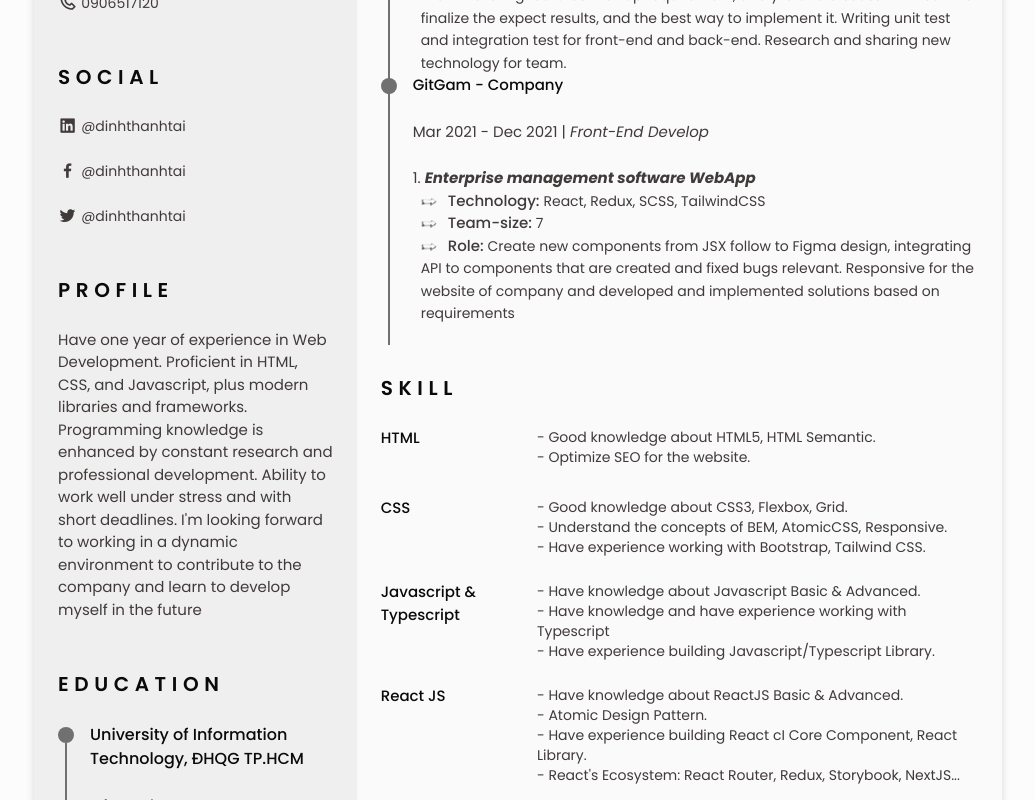
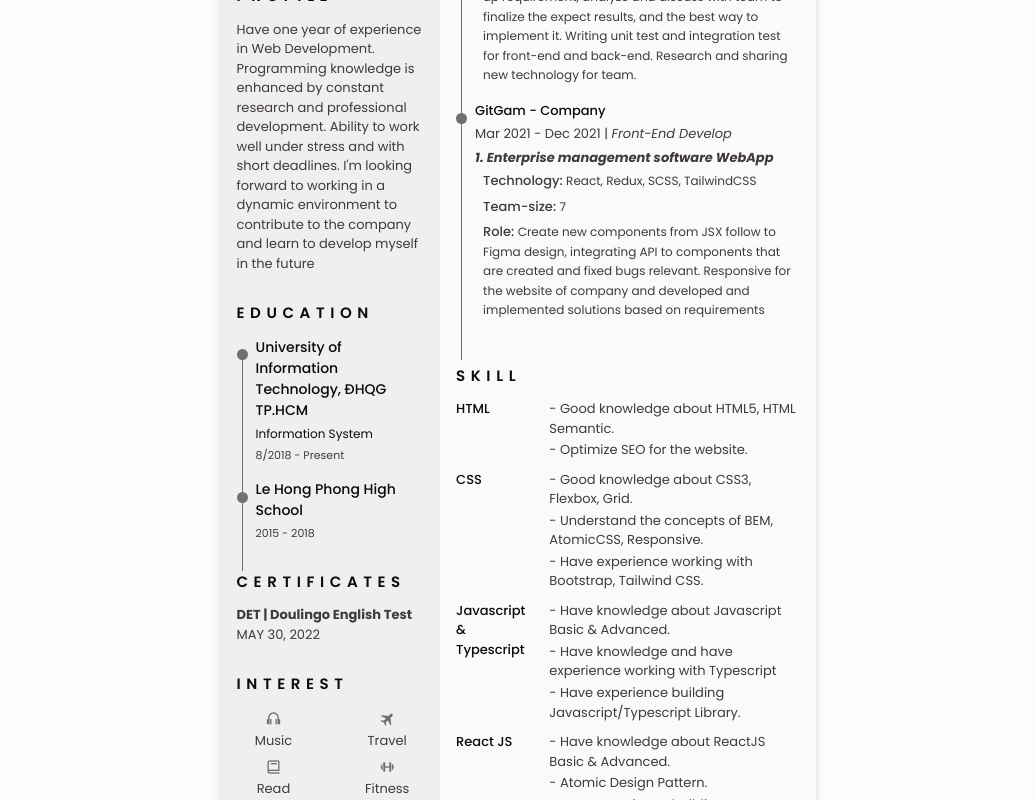
Before and after one commit to dinhthanhtai/dinhthanhtai, a React (Vite) app: page / in a window 1280 px wide. Shown: the part 460-1260 px from the top of the page, without its empty margins (122-1157 px from the left). Built offline with nearby package versions, Linux system fonts and the light colour scheme.

Commit message:
Update export pdf

```diff
--- a/index.html
+++ b/index.html
@@ -7,7 +7,7 @@
     <link href='https://unpkg.com/boxicons@2.1.2/css/boxicons.min.css' rel='stylesheet'>
     <title>Gwyn_Dinh_CV</title>
   </head>
-  <body>
+  <body class="scale-cv">
     <div id="root"></div>
     <script type="module" src="/src/main.tsx"></script>
   </body>
--- a/src/components/main/index.css
+++ b/src/components/main/index.css
@@ -118,6 +118,10 @@
     transform: translate(7px, 0);
 }
 
+.education__line {
+    height: 110%;
+}
+
 .education__data {
     gap: .5rem;
 }
@@ -137,6 +141,10 @@
 
 .experience__project {
     list-style: disc inside url('../../assets/arrow-right-smallest-bk.png')!important;
+}
+
+.experience__desc {
+    font-size: var(--small-font-size);
 }
 
 /* SKILL AND LANGUAGES  */
@@ -277,8 +285,8 @@ body.scale-cv {
     --smaller-font-size: .688rem;
 }
 
-.scale-cv .change-theme,
-.scale-cv .generate-pdf {
+.scale-cv .change-theme {
+/* .scale-cv .generate-pdf { */
     display: none;
 }
 
@@ -287,7 +295,7 @@ body.scale-cv {
 }
 
 .scale-cv .section {
-    padding: 1.5rem 0 0.8rem;
+    padding: 1rem 0 0.8rem;
 }
 
 .scale-cv .section-title {
@@ -300,12 +308,13 @@ body.scale-cv {
 }
 
 .scale-cv .home__img {
-    width: 90px;
-    height: 90px;
+    /* display: none; */
+    width: 55px;
+    height: 55px;
 }
 
 .scale-cv .home__container {
-    gap: 1.5rem;
+    gap: .5rem;
 }
 
 .scale-cv .home__data {
@@ -316,3 +325,75 @@ body.scale-cv {
 .scale-cv .social__container {
     gap: 0.75rem;
 }
+
+.scale-cv .home__icon,
+.scale-cv .social__icon,
+.scale-cv .interests__icon {
+    font-size: 1rem;
+}
+
+.scale-cv .education__container,
+.scale-cv .experience__container,
+.scale-cv .certificate__container {
+    gap: 1rem;
+}
+
+.scale-cv .education__time,
+.scale-cv .experience__time {
+    padding-right: .5rem;
+    transform: translateY(9px);
+}
+
+.scale-cv .education__rounder,
+.scale-cv .experience__rounder {
+    width: 11px;
+    height: 11px;
+    margin-top: .22rem;
+}
+
+.scale-cv .education__line,
+.scale-cv .experience__line {
+    width: 1px;
+    height: 100%;
+    transform: translate(5px, 0);
+}
+
+.scale-cv .education__line {
+    height: 110%;
+}
+
+.scale-cv .education__data,
+.scale-cv .experience__data {
+    gap: .25rem;
+}
+
+.scale-cv .experience__project {
+    list-style: none!important;
+}
+
+.scale-cv .experience__project ul {
+    gap: 0;
+}
+
+.scale-cv .skills__name {
+    margin-bottom: var(--mb-1);
+}
+
+.scale-cv .interests__container {
+    column-gap: 2.5rem;
+    row-gap: 0.5rem;
+}
+
+.scale-cv .skills__content {
+    grid-template-columns: 0fr 1fr;
+    gap: 0.5rem;
+    column-gap: 1.5rem;
+}
+
+.scale-cv .skills__content li {
+    margin-bottom: 2px;
+}
+
+.scale-cv .certificate__title {
+    font-size: var(--normal-font-size);
+}
--- a/src/components/main/index.tsx
+++ b/src/components/main/index.tsx
@@ -1,5 +1,5 @@
 import React, { useEffect, useMemo, useState } from 'react';
-// import html2pdf from 'html2pdf-jspdf2';
+import html2pdf from 'html2pdf-jspdf2';
 
 import ResumeLeft from './resumeLeft';
 import ResumeRight from './resumeRight';
@@ -25,7 +25,7 @@ const Main: React.FC = () => {
       }),[resume])
 
     const handlePrintPDF = () => {
-        // html2pdf(resume, opt)
+        html2pdf(resume, opt)
     }
 
     return (
--- a/src/components/main/resumeLeft/index.tsx
+++ b/src/components/main/resumeLeft/index.tsx
@@ -1,7 +1,9 @@
 import { useEffect, useState } from 'react';
 
 import avatar from '../../../assets/avatar.jpg';
+import Certificate from '../resumeRight/certificate';
 import Interests from '../resumeRight/interests';
+import Languages from '../resumeRight/languagues';
 import Education from './education';
 import Profile from './profile';
 import Skills from './skills';
@@ -85,17 +87,18 @@ const ResumeLeft: React.FC<Props> = ({ onPrintPDF }) => {
                 onClick={onToggleTheme}
                 className={`bx ${selectedTheme === 'dark' ? 'bx-sun' : 'bx-moon'} change-theme`}
             />
-            {/* <i
+            <i
                 id='resume-button'
                 title='Generate PDF'
                 onClick={onPrintPDF}
                 className='bx bx-download generate-pdf'
-            /> */}
+            />
         </section>
 
         <Social />
         <Profile />
         <Education />
+        <Certificate />
         {
             isSkill ? <Skills /> : <Interests />
         }
--- a/src/components/main/resumeLeft/profile/index.tsx
+++ b/src/components/main/resumeLeft/profile/index.tsx
@@ -4,7 +4,7 @@ const Profile = () => {
         <h2 className='section-title'> Profile </h2>
 
         <p className='profile__description'>
-        Have one year of experience in Web Development. Proficient in HTML, CSS, and Javascript, plus modern libraries and frameworks.
+        Have one year of experience in Web Development.
         Programming knowledge is enhanced by constant research and professional development.
         Ability to work well under stress and with short deadlines.
         I'm looking forward to working in a dynamic environment to contribute to the company and learn to develop myself in the future
--- a/src/components/main/resumeLeft/skills/skillsDetail/index.tsx
+++ b/src/components/main/resumeLeft/skills/skillsDetail/index.tsx
@@ -46,7 +46,7 @@ const SkillsDetail: React.FC = () => {
                                     <ul>
                                         {
                                             details.map(detail => (
-                                                <li key={detail} className='text-sm'> {`- ${detail}`} </li>
+                                                <li className="mb-2" key={detail}> {`- ${detail}`} </li>
                                             ))
                                         }
                                     </ul>
--- a/src/components/main/resumeRight/experience/index.tsx
+++ b/src/components/main/resumeRight/experience/index.tsx
@@ -68,26 +68,26 @@ const Experience: React.FC = () => {
                                     <h3 className='experience__title'> {company} </h3>
                                     <span className='experience__company'> {time} | <i> {title} </i> </span>
                                     <div className='experience__description'>
-                                        <ol className="experience__projects" type="1">
+                                        <ul className="experience__projects">
                                             {
                                                 projects.map((project, index) => {
                                                     const { name, role, teamSize, technology} = project;
 
                                                     return (
-                                                        <li key={name} style={{listStyle: 'decimal inside'}} className='bb-3'>
+                                                        <li key={name} className='mb-4'>
                                                             <span className="font-bold italic">
-                                                                {name}
+                                                                {`${index + 1}. ${name}`}
                                                             </span>
-                                                            <ul className='pl-2'>
-                                                                <li className="experience__project"> <span className="font-medium"> Technology: </span> <span className="text-sm"> {technology} </span></li>
-                                                                <li className="experience__project"> <span className="font-medium"> Team-size: </span> <span className="text-sm"> {teamSize} </span></li>
-                                                                <li className="experience__project"> <span className="font-medium"> Role: </span> <span className="text-sm"> {role} </span></li>
+                                                            <ul className='pl-2 grid gap-1.5'>
+                                                                <li className="experience__project mt-1"> <span className="font-medium"> Technology: </span> <span className="experience__desc"> {technology} </span></li>
+                                                                <li className="experience__project"> <span className="font-medium"> Team-size: </span> <span className="experience__desc"> {teamSize} </span></li>
+                                                                <li className="experience__project"> <span className="font-medium"> Role: </span> <span className="experience__desc"> {role} </span></li>
                                                             </ul>
                                                         </li>
                                                     )
                                                 })
                                             }
-                                        </ol>
+                                        </ul>
                                     </div>
                                 </div>
                             </div>
--- a/src/components/main/resumeRight/index.tsx
+++ b/src/components/main/resumeRight/index.tsx
@@ -36,8 +36,7 @@ const ResumeRight: React.FC = () => {
         <div className="resume__right">
             <Experience />
             {!isInterests && <SkillsDetail/>}
-            <Certificate />
-            <Languages />
+            {/* <Certificate /> */}
             {isInterests && <Interests/>}
             <a href='#' className={`scrollTop ${isScroll && 'show-scroll'}`} id='scroll-top'>
                 <i className='bx bx-up-arrow-alt scrollTop__icon'></i>
--- a/src/index.css
+++ b/src/index.css
@@ -244,10 +244,14 @@ img {
     }
 
     .skills__content {
-        grid-template-columns: .3fr 1fr;
+        grid-template-columns: 0.2fr 1fr;
     }
 
     .skills__name {
         align-items: flex-start;
     }
+
+    .skills_desc {
+        font-size: var(--small-font-size);
+    }
 }
```
